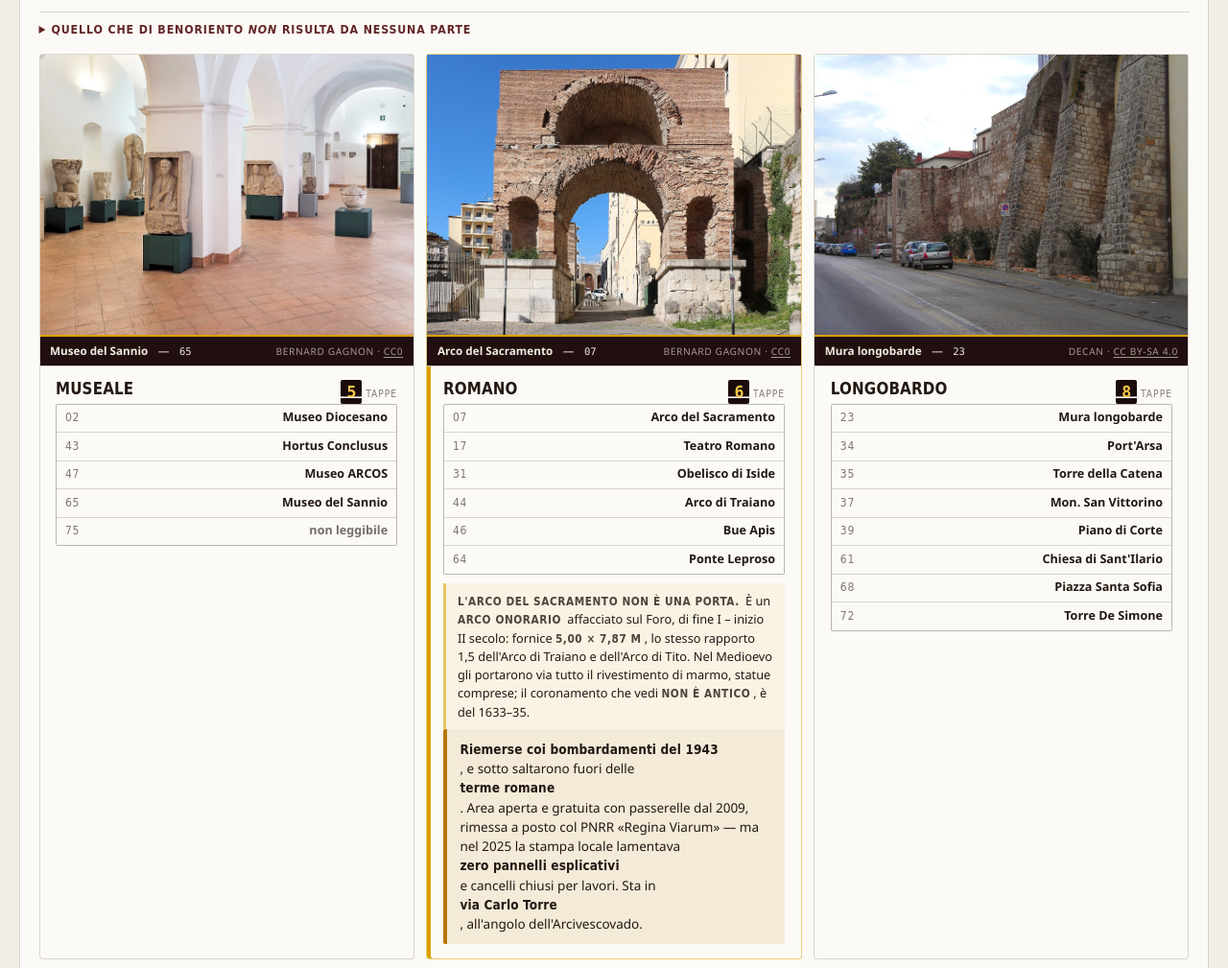
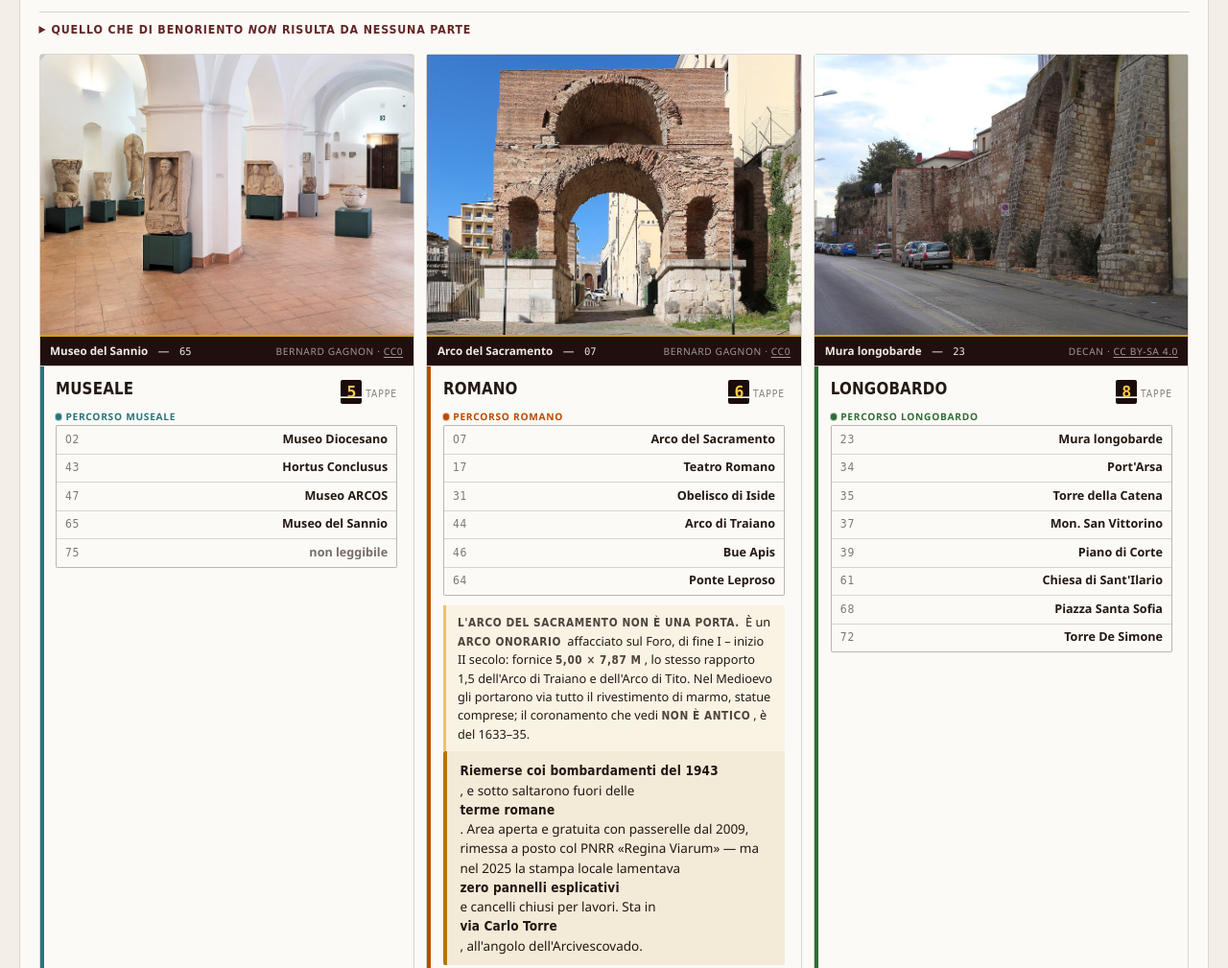
Before and after one commit to mich-de/benevento-xi, a plain HTML site: page index.html in a window 1280 px wide. Shown: the part 5146-6155 px from the top of the page at 96% size. Drawn offline with Linux system fonts and the light colour scheme.

Commit message:
Colori dei percorsi BenOriento sul totem, e correzione sul corten
Le cinque schede della sezione BenOriento portano ora il colore del
percorso letto sul totem fotografato sul posto (museale, romano,
longobardo, pontificio ecclesiastico, pontificio nobiliare): striscia
laterale piu' pallino in didascalia, come triple OKLCH categoriche che
non toccano i token semantici --s/--a. Tolto l'highlight dalla scheda
Romano, ridondante col suo nuovo colore.

Corretta anche la nota sul materiale del totem: dalla foto la ruggine
e' reale, non verniciata come si diceva prima.

Co-Authored-By: Claude Sonnet 5 <noreply@anthropic.com>

```diff
--- a/index.html
+++ b/index.html
@@ -576,7 +576,7 @@
           sono cadute e una si è ridimensionata.
         </p>
         <ul class="kv">
-          <li><span class="k">Il corten</span><span class="v">falso: ferro zincato verniciato</span></li>
+          <li><span class="k">Il corten</span><span class="v">pare vero: foto sul posto mostrano ruggine reale, non verniciata — ma nessuna fonte scritta lo conferma</span></li>
           <li><span class="k">«Un luogo… infiniti percorsi»</span><span class="v">zero riscontri</span></li>
           <li><span class="k">Quanti totem</span><span class="v">mai dichiarato</span></li>
           <li><span class="k">I cinque percorsi</span><span class="v">non smentiti, non attestati</span></li>
@@ -594,7 +594,7 @@
 
       <div class="grid cols-3" style="margin-top:1rem">
 
-        <article class="tile">
+        <article class="tile" data-route="museale">
           <figure class="shot">
             <img src="/static/img/museo-sannio.jpg" width="1920" height="1200" loading="lazy"
                  alt="La sala del lapidario del Museo del Sannio, con statue e iscrizioni romane allineate.">
@@ -607,6 +607,7 @@
             <h3 class="tile-title">Museale</h3>
             <div class="price"><span class="flap">5</span><span class="unit">tappe</span></div>
           </div>
+          <span class="route-chip">Percorso museale</span>
           <ul class="kv">
             <li><span class="k mono">02</span><span class="v">Museo Diocesano</span></li>
             <li><span class="k mono">43</span><span class="v">Hortus Conclusus</span></li>
@@ -616,7 +617,7 @@
           </ul>
         </article>
 
-        <article class="tile highlight">
+        <article class="tile" data-route="romano">
           <figure class="shot">
             <img src="/static/img/arco-sacramento.jpg" width="1920" height="1242" loading="lazy"
                  alt="L'Arco del Sacramento, arcata romana in laterizio incastrata fra gli edifici del centro storico.">
@@ -629,6 +630,7 @@
             <h3 class="tile-title">Romano</h3>
             <div class="price"><span class="flap">6</span><span class="unit">tappe</span></div>
           </div>
+          <span class="route-chip">Percorso romano</span>
           <ul class="kv">
             <li><span class="k mono">07</span><span class="v">Arco del Sacramento</span></li>
             <li><span class="k mono">17</span><span class="v">Teatro Romano</span></li>
@@ -656,7 +658,7 @@
           </div>
         </article>
 
-        <article class="tile">
+        <article class="tile" data-route="longobardo">
           <figure class="shot">
             <img src="/static/img/mura-longobarde.jpg" width="1920" height="1440" loading="lazy"
                  alt="Un tratto superstite delle mura longobarde di Benevento, in pietra e laterizio.">
@@ -669,6 +671,7 @@
             <h3 class="tile-title">Longobardo</h3>
             <div class="price"><span class="flap">8</span><span class="unit">tappe</span></div>
           </div>
+          <span class="route-chip">Percorso longobardo</span>
           <ul class="kv">
             <li><span class="k mono">23</span><span class="v">Mura longobarde</span></li>
             <li><span class="k mono">34</span><span class="v">Port'Arsa</span></li>
@@ -685,7 +688,7 @@
       <hr class="divider">
 
       <div class="grid cols-2">
-        <article class="tile">
+        <article class="tile" data-route="eccl">
           <figure class="shot">
             <img src="/static/img/san-bartolomeo.jpg" width="1920" height="1280" loading="lazy"
                  alt="La facciata della chiesa di San Bartolomeo a Benevento, su Corso Garibaldi.">
@@ -698,6 +701,7 @@
             <h3 class="tile-title">Pontificio ecclesiastico</h3>
             <div class="price"><span class="flap">22</span><span class="unit">tappe</span></div>
           </div>
+          <span class="route-chip">Percorso pontificio ecclesiastico</span>
           <p class="tile-desc">
             <span class="mono">01</span> Cattedrale ·
             <span class="mono">03</span> Palazzo Arcivescovile ·
@@ -744,7 +748,7 @@
           </div>
         </article>
 
-        <article class="tile">
+        <article class="tile" data-route="nobiliare">
           <figure class="shot">
             <img src="/static/img/villa-comunale.jpg" width="1280" height="960" loading="lazy"
                  alt="Un viale alberato della Villa Comunale di Benevento, accanto alla Rocca dei Rettori.">
@@ -757,6 +761,7 @@
             <h3 class="tile-title">Pontificio nobiliare</h3>
             <div class="price"><span class="flap">~33</span><span class="unit">tappe</span></div>
           </div>
+          <span class="route-chip">Percorso pontificio nobiliare</span>
           <p class="tile-desc">
             Una trentina di palazzi gentilizi. Di questi ho letto con certezza
             <span class="mono">40</span> Portale Gotico,
--- a/static/benevento.css
+++ b/static/benevento.css
@@ -196,6 +196,67 @@
 }
 
 /* ---------------------------------------------------------------------------
+   2b. I colori dei percorsi BenOriento — categorici, non semantici
+   ---------------------------------------------------------------------------
+   Il totem del Comune assegna un colore fisso a ciascuno dei cinque percorsi
+   tematici, per distinguerli sulla planimetria: e' una mappa della
+   metropolitana, non un sistema di stato. Non tocca --s ne' --a — le regole 1
+   e 2 restano intatte — sono cinque triple aggiuntive, lette da una foto del
+   totem sul posto (non da un file grafico ufficiale, quindi sono una stima a
+   occhio, non un campionamento di pixel), usate solo come striscia laterale
+   della tessera e pallino della didascalia.
+   --------------------------------------------------------------------------- */
+
+:root {
+  --route-museale:    52% 0.075 200;  /* teal, come sul totem            */
+  --route-romano:     55% 0.16  45;   /* arancio bruciato                */
+  --route-longobardo: 48% 0.11  145;  /* verde                           */
+  --route-eccl:       40% 0.13  310;  /* viola, «pontificio ecclesiastico» */
+  --route-nobiliare:  44% 0.12  260;  /* blu, «pontificio nobiliare»     */
+}
+[data-theme="dark"] {
+  --route-museale:    68% 0.09  200;
+  --route-romano:     72% 0.15  50;
+  --route-longobardo: 66% 0.12  145;
+  --route-eccl:       64% 0.12  310;
+  --route-nobiliare:  66% 0.11  260;
+}
+
+.tile[data-route="museale"]    { --route-c: var(--route-museale); }
+.tile[data-route="romano"]     { --route-c: var(--route-romano); }
+.tile[data-route="longobardo"] { --route-c: var(--route-longobardo); }
+.tile[data-route="eccl"]       { --route-c: var(--route-eccl); }
+.tile[data-route="nobiliare"]  { --route-c: var(--route-nobiliare); }
+
+.tile[data-route] { box-shadow: inset 4px 0 0 oklch(var(--route-c)); }
+.tile[data-route]:hover { box-shadow: inset 4px 0 0 oklch(var(--route-c)), var(--shadow); }
+
+.route-chip {
+  display: inline-flex;
+  align-items: center;
+  gap: .4em;
+  font-size: .68rem;
+  font-weight: 600;
+  letter-spacing: .07em;
+  text-transform: uppercase;
+  color: oklch(var(--route-c));
+}
+.route-chip::before {
+  content: "";
+  width: .62em;
+  height: .62em;
+  border-radius: 50%;
+  background: oklch(var(--route-c));
+  box-shadow: 0 0 0 1px oklch(var(--route-c) / .35);
+}
+
+@media print {
+  .tile[data-route] { box-shadow: none; border-left: 2pt solid #000; }
+  .route-chip { color: #000; }
+  .route-chip::before { background: #000; box-shadow: none; }
+}
+
+/* ---------------------------------------------------------------------------
    3. La testatina su schermo largo — due colonne invece di un nastro
    ---------------------------------------------------------------------------
    Il sistema tiene il sommario a 52ch, che su un contenitore da 1240px sono
```
